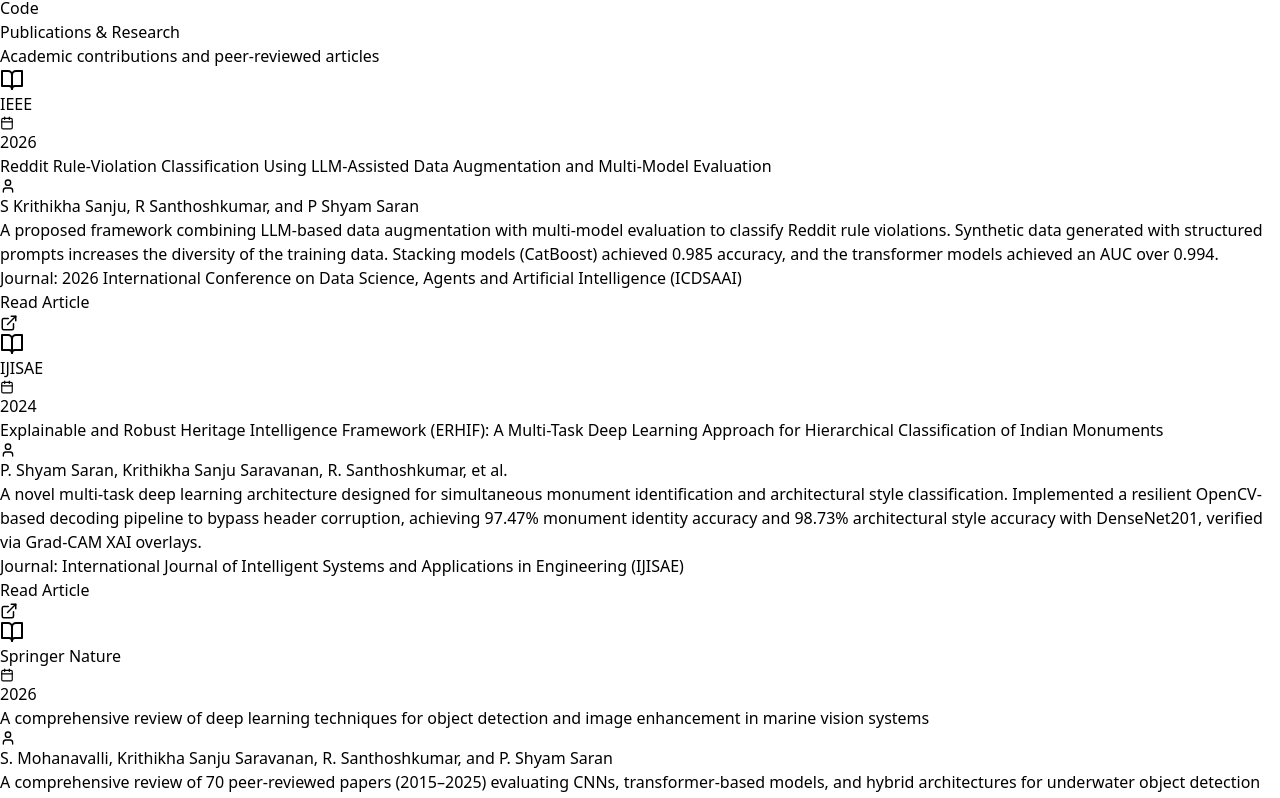
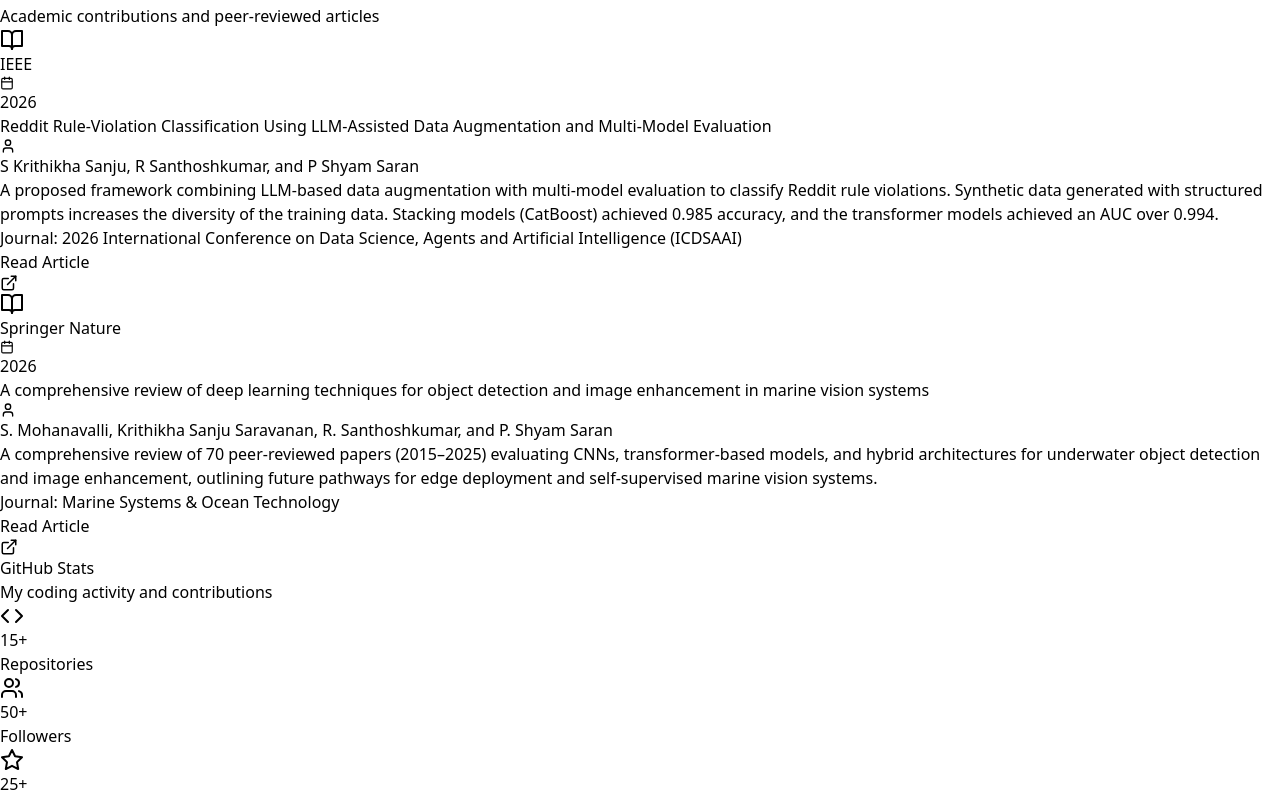
Before and after one commit to shyamsaran348/Portfolio, a React (Vite) app: page / in a window 1280 px wide. Shown: the part 4666-5464 px from the top of the page. Built offline with nearby package versions, Linux system fonts and the light colour scheme; the HTML template or start-up script is replaced by a standard one.

Commit message:
fix: remove unpublished ERHIF paper from publications and update its project card status

```diff
--- a/src/data/personalData.js
+++ b/src/data/personalData.js
@@ -160,7 +160,7 @@
       impact: 'Achieved 97.47% monument identity accuracy and 98.73% architectural style accuracy. Integrated robust image decoding to bypass JPEG corruption.',
       tags: ['AI', 'Computer Vision', 'Deep Learning'],
       github: 'https://github.com/shyamsaran348',
-      demo: 'https://ijisae.org/'
+      demo: null
     }
   ],
   publications: [
@@ -173,16 +173,6 @@
       link: 'https://ieeexplore.ieee.org/abstract/document/11505180',
       authors: 'S Krithikha Sanju, R Santhoshkumar, and P Shyam Saran',
       description: 'A proposed framework combining LLM-based data augmentation with multi-model evaluation to classify Reddit rule violations. Synthetic data generated with structured prompts increases the diversity of the training data. Stacking models (CatBoost) achieved 0.985 accuracy, and the transformer models achieved an AUC over 0.994.'
-    },
-    {
-      title: 'Explainable and Robust Heritage Intelligence Framework (ERHIF): A Multi-Task Deep Learning Approach for Hierarchical Classification of Indian Monuments',
-      journal: 'International Journal of Intelligent Systems and Applications in Engineering (IJISAE)',
-      publisher: 'IJISAE',
-      year: '2024',
-      date: 'December 2024',
-      link: 'https://ijisae.org/',
-      authors: 'P. Shyam Saran, Krithikha Sanju Saravanan, R. Santhoshkumar, et al.',
-      description: 'A novel multi-task deep learning architecture designed for simultaneous monument identification and architectural style classification. Implemented a resilient OpenCV-based decoding pipeline to bypass header corruption, achieving 97.47% monument identity accuracy and 98.73% architectural style accuracy with DenseNet201, verified via Grad-CAM XAI overlays.'
     },
     {
       title: 'A comprehensive review of deep learning techniques for object detection and image enhancement in marine vision systems',
```
